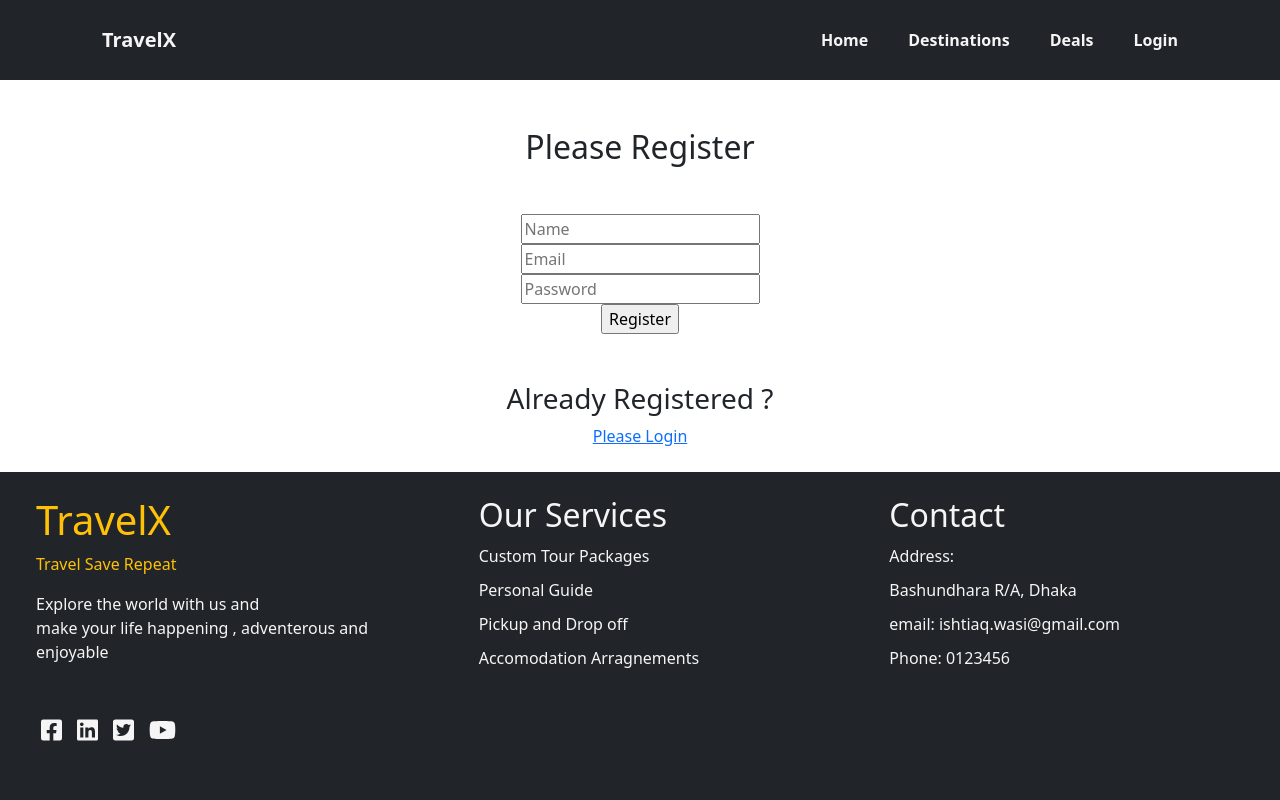
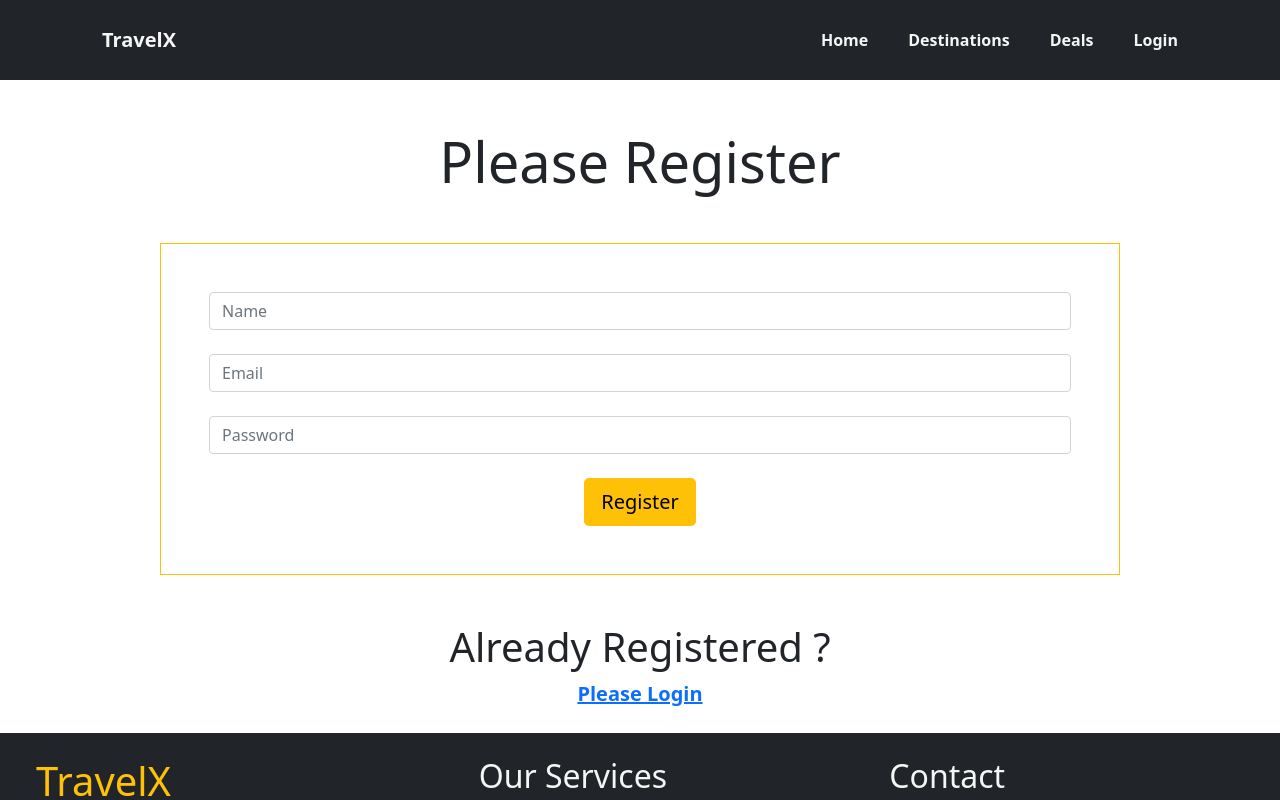
Before and after one commit to IshtiaqAhmed001/travelX-tourism-client-side, a React (Create React App) app: page /register in a window 1280 px wide. Shown: the top 800 px of the page. Built offline with nearby package versions, Linux system fonts and the light colour scheme; no server answers.

Commit message:
edited login/register and assignment finished

```diff
--- a/src/components/Login/Login.js
+++ b/src/components/Login/Login.js
@@ -62,14 +62,14 @@ const Login = () => {
     return (
         <div>
             <div>
-                <h2>THis is login</h2>
+                <h2 className="display-4 my-4">Please login to continue</h2>
                 <div>
-                    <form onSubmit={handleLoginWithEmailandPassword}>
-                        <input type="email" onBlur={handleGetEmail} placeholder="Email" />
+                    <form className="w-75 mx-auto border border-1 border-warning p-5" onSubmit={handleLoginWithEmailandPassword}>
+                        <input className="form-control" type="email" onBlur={handleGetEmail} placeholder="Email" />
                         <br />
-                        <input type="password" onBlur={handleGetPassword} placeholder="Password" />
+                        <input className="form-control" type="password" onBlur={handleGetPassword} placeholder="Password" />
                         <br />
-                        <input type="submit" value="Login" />
+                        <input className="btn btn-warning btn-lg" type="submit" value="Login" />
                     </form>
                 </div>
 
@@ -78,8 +78,8 @@ const Login = () => {
                 </div>
             </div>
             <div className="my-5">
-                <h4>New User?</h4>
-                <Link to="/register">Please Register</Link>
+                <h4 className="display-6 slogan my-4">Not Registered ?</h4>
+                <Link className="fs-5 fw-bold" to="/register">Please Register</Link>
             </div>
         </div>
     );
--- a/src/components/Register/Register.js
+++ b/src/components/Register/Register.js
@@ -49,37 +49,23 @@ const Register = () => {
         e.preventDefault();
     }
 
-
-    // // sign in using google directly
-    // const handleGoogleSignIn = () => {
-    //     signInWithGoogle()
-    //         .then(res => {
-    //             setIsLoading(true);
-    //             setUser(res.user);
-    //             history.push(url);
-    //         })
-    //         .catch(err => console.log(err))
-    //         .finally(() => {
-    //             setIsLoading(false);
-    //         })
-    // }
     return (
         <div>
-            <h2 className="my-5">Please Register</h2>
+            <h2 className="my-5 display-4">Please Register</h2>
             <div>
-                <form onSubmit={handleRegistration} >
-                    <input type="text" onBlur={handleGetName} placeholder="Name" />
+                <form className="my-5 w-75 mx-auto border border-1 border-warning p-5" onSubmit={handleRegistration} >
+                    <input className="form-control " type="text" onBlur={handleGetName} placeholder="Name" />
                     <br />
-                    <input type="email" onBlur={handleGetEmail} placeholder="Email" />
+                    <input className="form-control " type="email" onBlur={handleGetEmail} placeholder="Email" />
                     <br />
-                    <input type="password" onBlur={handleGetPassword} placeholder="Password" />
+                    <input className="form-control " type="password" onBlur={handleGetPassword} placeholder="Password" />
                     <br />
-                    <input type="submit" value="Register" />
+                    <input className="btn btn-warning btn-lg " type="submit" value="Register" />
                 </form>
             </div>
-            <div className="mb-5">
-                <h3 className="mt-5">Already Registered ?</h3>
-                <Link to="/login">Please Login</Link>
+            <div className="my-5">
+                <h3 className="mt-5 display-6">Already Registered ?</h3>
+                <Link className="fs-5 fw-bold" to="/login">Please Login</Link>
             </div>
 
         </div>
```
